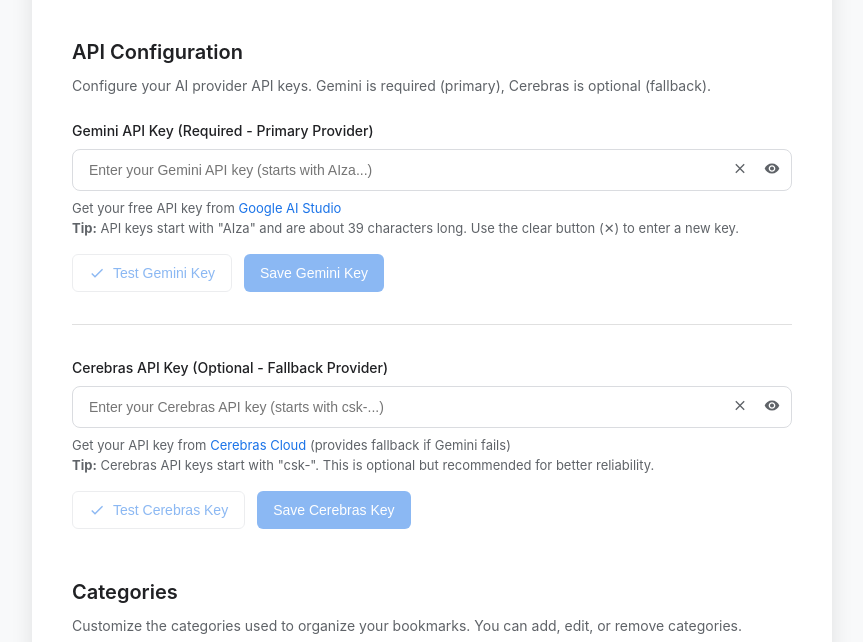
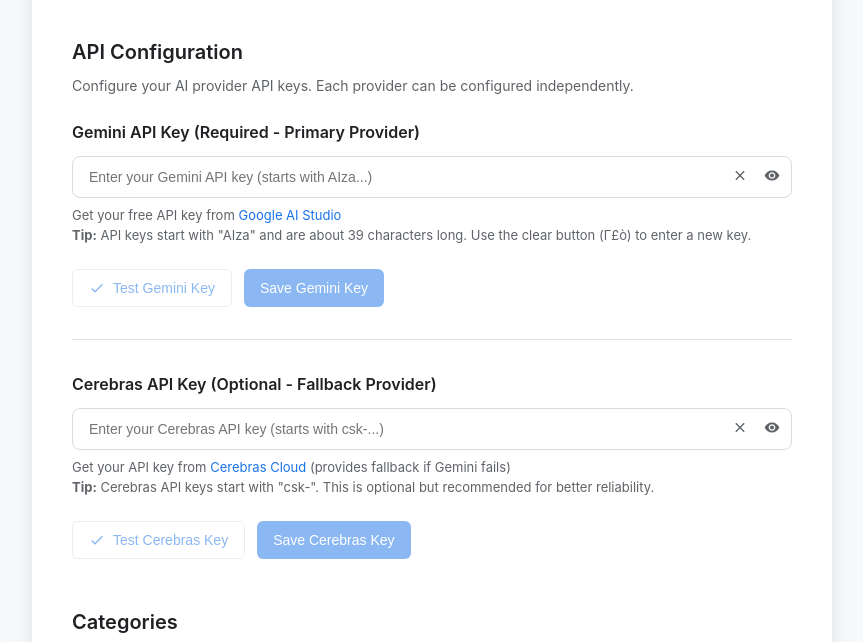
Before and after one commit to chirag127/BookmarkMind--AI-Powered-Chrome-Bookmark-Organizer, a browser extension: page options/options.html in a window 1280 px wide. Shown: the part 137-779 px from the top of the page, without its empty margins (208-1071 px from the left). Drawn offline with Linux system fonts and the light colour scheme.

Commit message:
Restructure API configuration section to use independent provider blocks with individual save and test buttons

```diff
--- a/options/options.css
+++ b/options/options.css
@@ -90,6 +90,18 @@
 .section-header p {
     color: #5f6368;
     font-size: 14px;
+}
+
+/* Provider Section */
+.provider-section {
+    margin-bottom: 24px;
+}
+
+.provider-heading {
+    font-size: 16px;
+    font-weight: 600;
+    color: #202124;
+    margin-bottom: 12px;
 }
 
 /* Form Elements */
--- a/options/options.html
+++ b/options/options.html
@@ -35,12 +35,13 @@
       <section class="section">
         <div class="section-header">
           <h2>API Configuration</h2>
-          <p>Configure your AI provider API keys. Gemini is required (primary), Cerebras is optional (fallback).</p>
+          <p>Configure your AI provider API keys. Each provider can be configured independently.</p>
         </div>
 
-        <!-- Gemini API Key -->
+        <!-- Gemini Provider Section -->
+        <div class="provider-section">
+          <h3 class="provider-heading">Gemini API Key (Required - Primary Provider)</h3>
           <div class="form-group">
-          <label for="apiKey">Gemini API Key (Required - Primary Provider)</label>
             <div class="input-group">
               <input type="password" id="apiKey" placeholder="Enter your Gemini API key (starts with AIza...)"
                 autocomplete="off">
@@ -63,10 +64,11 @@
               <p>Get your free API key from <a href="https://makersuite.google.com/app/apikey" target="_blank">Google AI
                   Studio</a></p>
               <p><strong>Tip:</strong> API keys start with "AIza" and are about 39 characters long. Use the clear button
-              (✕) to enter a new key.</p>
+                (Γ£ò) to enter a new key.</p>
               <div id="apiKeyStatus" class="status-indicator hidden">
                 <span class="status-icon"></span>
                 <span class="status-text"></span>
+              </div>
             </div>
           </div>
           <div class="form-actions">
@@ -82,9 +84,10 @@
           </div>
         </div>
 
-        <!-- Cerebras API Key -->
-        <div class="form-group" style="margin-top: 2rem; padding-top: 2rem; border-top: 1px solid #e0e0e0;">
-          <label for="cerebrasApiKey">Cerebras API Key (Optional - Fallback Provider)</label>
+        <!-- Cerebras Provider Section -->
+        <div class="provider-section" style="margin-top: 2rem; padding-top: 2rem; border-top: 1px solid #e0e0e0;">
+          <h3 class="provider-heading">Cerebras API Key (Optional - Fallback Provider)</h3>
+          <div class="form-group">
             <div class="input-group">
               <input type="password" id="cerebrasApiKey" placeholder="Enter your Cerebras API key (starts with csk-...)"
                 autocomplete="off">
@@ -109,6 +112,7 @@
               <div id="cerebrasApiKeyStatus" class="status-indicator hidden">
                 <span class="status-icon"></span>
                 <span class="status-text"></span>
+              </div>
             </div>
           </div>
           <div class="form-actions">
@@ -359,13 +363,13 @@
     <footer class="footer">
       <div class="footer-content">
         <div class="footer-links">
-          <a href="analytics.html" target="_blank">📊 Analytics Dashboard</a>
+          <a href="analytics.html" target="_blank">≡ƒôè Analytics Dashboard</a>
           <a href="https://github.com/bookmarkmind/bookmarkmind" target="_blank">GitHub</a>
           <a href="https://github.com/bookmarkmind/bookmarkmind/issues" target="_blank">Report Issue</a>
           <a href="https://github.com/bookmarkmind/bookmarkmind/blob/main/README.md" target="_blank">Documentation</a>
         </div>
         <div class="footer-text">
-          <p>Made with ❤️ for better bookmark organization</p>
+          <p>Made with Γ¥ñ∩╕Å for better bookmark organization</p>
         </div>
       </div>
     </footer>
@@ -380,7 +384,12 @@
   </div>
 
   <!-- Scripts -->
+  <script src="../scripts/bookmarkService.js"></script>
+  <script src="../scripts/aiProcessor.js"></script>
+  <script src="../scripts/categorizer.js"></script>
   <script src="../scripts/folderManager.js"></script>
+  <script src="../scripts/folderConsolidator.js"></script>
+  <script src="../scripts/learningService.js"></script>
   <script src="options.js"></script>
 </body>
 
```
Lines whose indentation alone changed are shown as unchanged.
